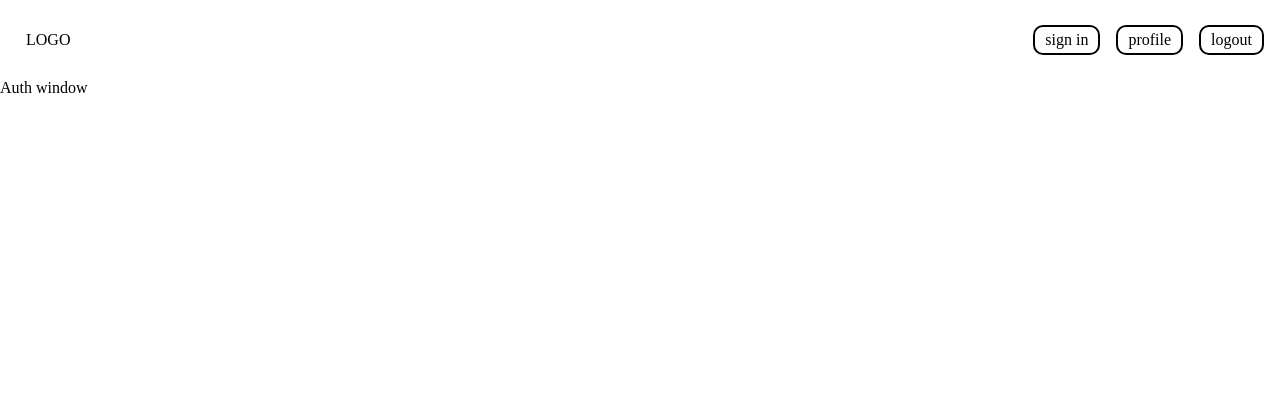
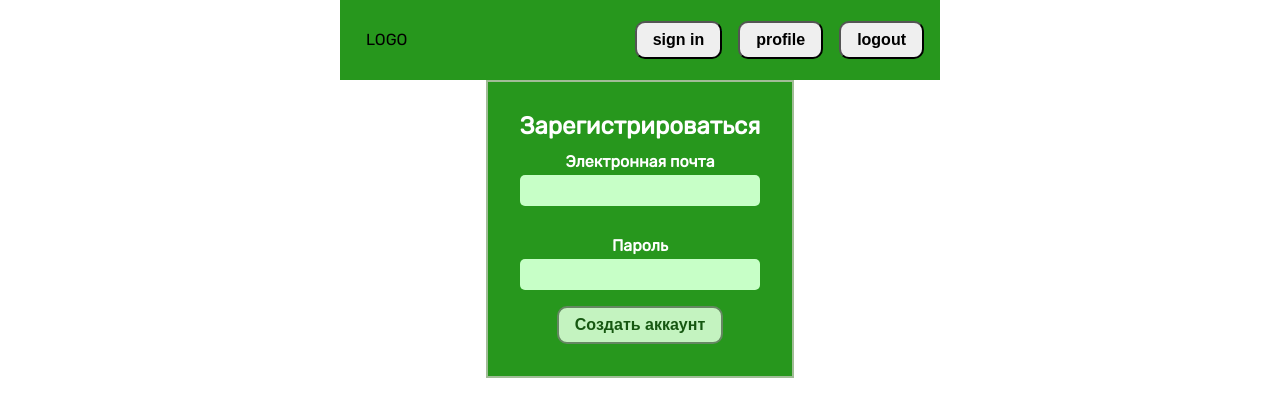
Before and after one commit to citizenofjustice/chat, a React (Create React App) app: page /auth in a window 1280 px wide. Shown: the top 416 px of the page. Built offline with nearby package versions, Linux system fonts and the light colour scheme.

Commit message:
auth form and some styling (sass)

```diff
--- a/public/index.html
+++ b/public/index.html
@@ -3,6 +3,10 @@
   <head>
     <meta charset="utf-8" />
     <link rel="icon" href="%PUBLIC_URL%/favicon.ico" />
+    <link
+      href="https://fonts.googleapis.com/css2?family=Rubik&display=swap"
+      rel="stylesheet"
+    />
     <meta name="viewport" content="width=device-width, initial-scale=1" />
     <meta name="theme-color" content="#000000" />
     <meta
--- a/src/App.js
+++ b/src/App.js
@@ -1,13 +1,15 @@
 import { Routes, Route } from "react-router-dom";
 import Layout from "./components/Layout/Layout";
 import "./styles/reset.module.scss";
+import "./styles/variables.module.scss";
+import styles from "./styles/app.module.scss";
 import AuthPage from "./components/pages/AuthPage";
 import ProfilePage from "./components/pages/ProfilePage";
 import HomePage from "./components/pages/HomePage";
 
 function App() {
   return (
-    <div>
+    <div className={styles.container}>
       <Layout>
         <Routes>
           <Route path="/" element={<HomePage />}></Route>
--- a/src/components/Auth/AuthForm.js
+++ b/src/components/Auth/AuthForm.js
@@ -1,5 +1,46 @@
+import { useRef } from "react";
+
+import Button from "../UI/Button";
+import styles from "./AuthForm.module.scss";
+
 const AuthForm = () => {
-  return <>Auth window</>;
+  const emailInput = useRef();
+  const passwordInput = useRef();
+
+  const submitHandler = () => {
+    const enteredEmail = emailInput.current.value;
+    const enteredPassword = passwordInput.current.value;
+    if (enteredEmail !== "" && enteredPassword !== "") {
+    } else {
+      console.log("One of input fields of auth window is empty");
+    }
+  };
+
+  return (
+    <section className={styles["auth-form"]}>
+      <div className={styles.wrapper}>
+        <div className={styles.title}>Зарегистрироваться</div>
+        <form onSubmit={submitHandler}>
+          <div className={styles.field}>
+            <label htmlFor="email">Электронная почта</label>
+            <input ref={emailInput} type="email" id="email" required></input>
+          </div>
+          <div className={styles.field}>
+            <label htmlFor="password">Пароль</label>
+            <input
+              ref={passwordInput}
+              type="password"
+              id="password"
+              required
+            ></input>
+          </div>
+          <div className={styles.actions}>
+            <Button type="green">Создать аккаунт</Button>
+          </div>
+        </form>
+      </div>
+    </section>
+  );
 };
 
 export default AuthForm;
--- /dev/null
+++ b/src/components/Auth/AuthForm.module.scss
@@ -0,0 +1,45 @@
+@import "../../styles/variables.module.scss";
+
+.auth-form {
+  display: flex;
+  flex-direction: column;
+  align-items: center;
+  .wrapper {
+    border: 2px solid rgb(161, 189, 151);
+    background-color: rgb(39, 151, 29);
+    padding: 2rem;
+    font-size: 1rem;
+    color: white;
+    font-weight: bold;
+    .title {
+      text-align: center;
+      font-size: 1.5rem;
+    }
+    .field {
+      margin-top: 1rem;
+      display: flex;
+      flex-direction: column;
+      padding-bottom: 1rem;
+      label {
+        padding-bottom: 5px;
+        text-align: center;
+      }
+      input {
+        border: none;
+        border-radius: 5px;
+        padding: 8px;
+        background-color: rgb(199, 255, 199);
+        color: $intutTextColor;
+        font-weight: bold;
+        font-family: $mainFont;
+      }
+      input:focus {
+        outline: 2px solid rgb(237, 200, 114);
+      }
+    }
+    .actions {
+      display: flex;
+      justify-content: center;
+    }
+  }
+}
--- a/src/components/Header/Header.js
+++ b/src/components/Header/Header.js
@@ -1,5 +1,6 @@
 import { NavLink } from "react-router-dom";
 
+import Button from "../UI/Button";
 import styles from "./Header.module.scss";
 
 // custom navLink with path passed through props
@@ -7,10 +8,11 @@ const CustomLink = (props) => {
   return (
     <li className={styles.link}>
       <NavLink
-        className={(navData) => (navData.isPending ? styles.active : "")}
+        className={(navData) => (navData.isActive ? styles.active : "")}
         to={props.path}
       >
-        <div className={styles.button}>{props.children}</div>
+        <Button>{props.children}</Button>
+        {/* <div className={styles.button}></div> */}
       </NavLink>
     </li>
   );
--- a/src/components/Header/Header.module.scss
+++ b/src/components/Header/Header.module.scss
@@ -1,10 +1,13 @@
+@import "../../styles/variables.module.scss";
+
 .header {
   height: 80px;
   display: flex;
   flex-direction: row;
   align-items: center;
   justify-content: space-between;
-  margin: 0 1rem;
+  padding: 0 1rem;
+  background-color: $backgroundColor;
   .logo {
     text-transform: uppercase;
     padding: 5px 10px;
@@ -21,7 +24,7 @@
       }
     }
     .active {
-      border-bottom: 2px solid black;
+      background-color: aqua;
     }
   }
 }
--- a/src/components/Layout/Layout.js
+++ b/src/components/Layout/Layout.js
@@ -4,7 +4,7 @@ const Layout = (props) => {
   return (
     <>
       <Header />
-      <main>{props.children}</main>
+      <main style={{ margin: "0 auto" }}>{props.children}</main>
     </>
   );
 };
--- /dev/null
+++ b/src/components/UI/Button.js
@@ -0,0 +1,12 @@
+import styles from "./Button.module.scss";
+
+const Button = (props) => {
+  const color = props.type;
+  return (
+    <button className={`${styles.button} ${styles[color]}`}>
+      {props.children}
+    </button>
+  );
+};
+
+export default Button;
--- /dev/null
+++ b/src/components/UI/Button.module.scss
@@ -0,0 +1,13 @@
+@import "../../styles/variables.module.scss";
+
+.button {
+  border-radius: 10px;
+  font-size: 1rem;
+  font-weight: bold;
+  padding: 8px 16px;
+}
+.green {
+  background-color: $controlsBackColor;
+  border: 2px solid $controlsBorderColor;
+  color: $intutTextColor;
+}
--- /dev/null
+++ b/src/styles/app.module.scss
@@ -0,0 +1,7 @@
+@import "./variables.module.scss";
+
+.container {
+  margin: 0 auto;
+  width: 600px;
+  font-family: $mainFont;
+}
--- /dev/null
+++ b/src/styles/variables.module.scss
@@ -0,0 +1,6 @@
+$mainFont: "Rubik", sans-serif;
+$mainFontSize: 1rem;
+$backgroundColor: rgb(39, 151, 29);
+$intutTextColor: darken($backgroundColor, 15%);
+$controlsBackColor: lighten($backgroundColor, 50%);
+$controlsBorderColor: mix($backgroundColor, gray, 30%);
```
